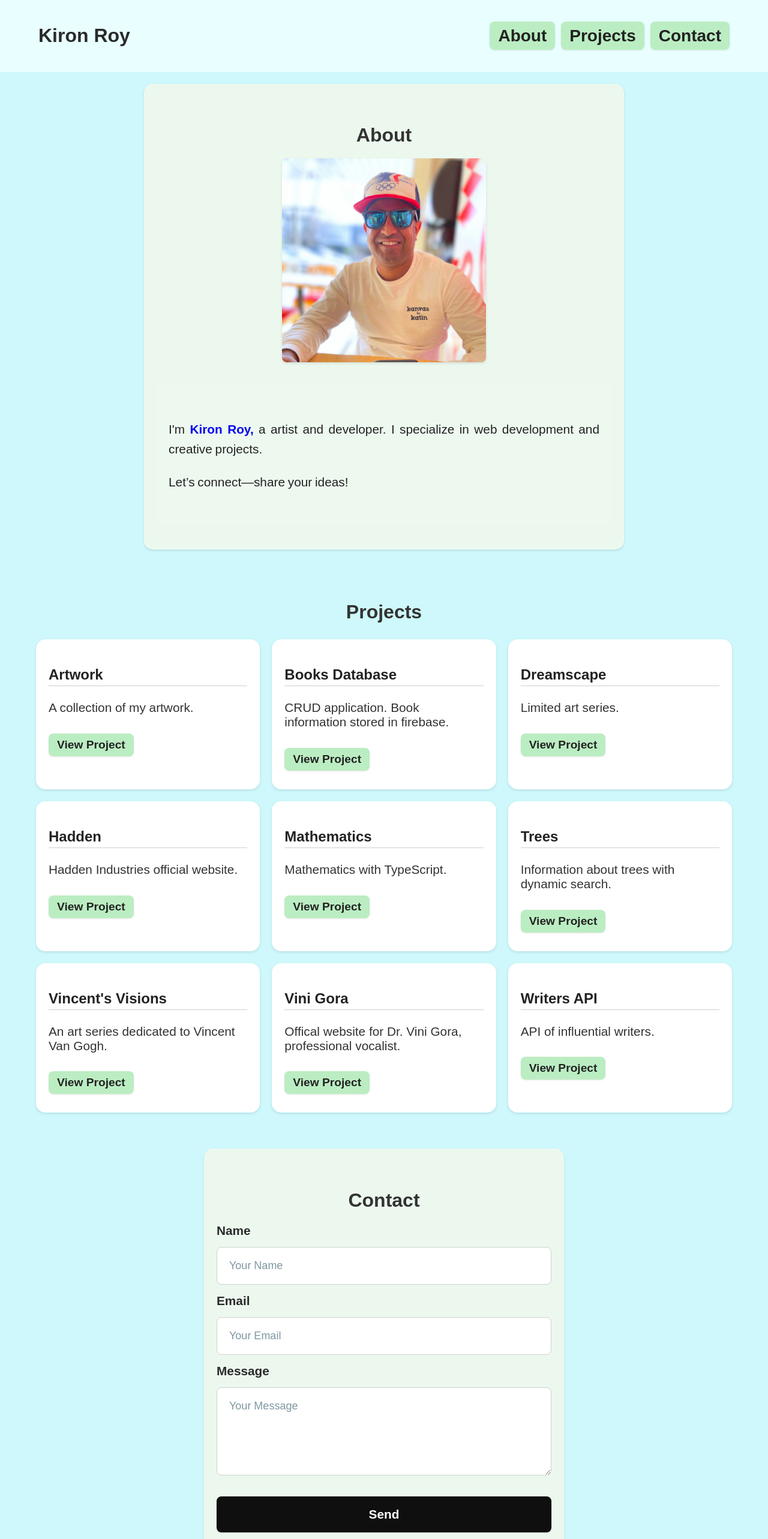
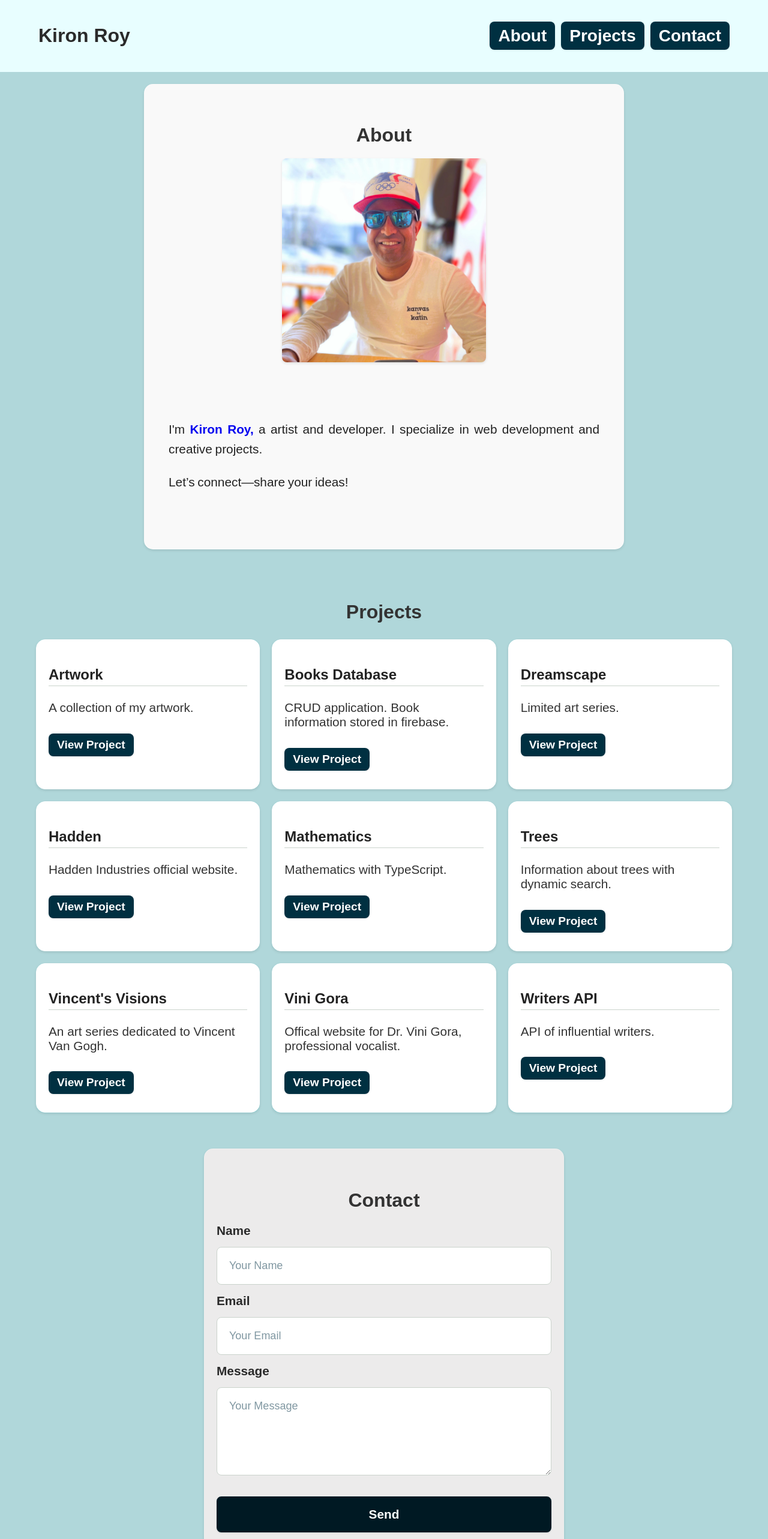
Before and after one commit to kironroy/kironroy-react, a React (Create React App) app: page / in a window 1280 px wide. Shown: the top 2566 px of the page at 60% size. Built offline with nearby package versions, Linux system fonts and the light colour scheme; no server answers; a web font is replaced by a local one.

Commit message:
Consistent colors.
🎨 Colors are consistent with iOS badge.

```diff
--- a/src/App.css
+++ b/src/App.css
@@ -1,5 +1,5 @@
 .App {
-  background: #cef8fb;
+  background: #b0d7da;
   color: #333;
   display: flex;
   flex-direction: column;
--- a/src/components/About.css
+++ b/src/components/About.css
@@ -9,7 +9,7 @@
   margin: 20px auto 0 auto;
   padding: 40px 20px;
   text-align: center;
-  background: #ecf8ee;
+  background: #f9f9f9;
   backdrop-filter: blur(14px) saturate(180%);
   -webkit-backdrop-filter: blur(14px) saturate(180%);
   border-radius: 15px;
--- a/src/components/Contact.css
+++ b/src/components/Contact.css
@@ -9,7 +9,7 @@
   margin: 20px auto 0 auto;
   padding: 40px 20px;
   text-align: center;
-  background: #ecf8ee;
+  background: #ecebeb;
   backdrop-filter: blur(14px) saturate(180%);
   -webkit-backdrop-filter: blur(14px) saturate(180%);
   border-radius: 15px;
@@ -78,11 +78,11 @@ form textarea::placeholder {
 
 /* 🎯 Submit Button */
 .contact button {
-  background: #0f0f0f;
+  background: #001923;
   color: #fff;
   padding: 13px 15px;
   font-size: 1.2em;
-  border: 2px solid #0f0f0f;
+  border: 2px solid #001923;
   border-radius: 8px;
   margin-top: 20px;
   cursor: pointer;
@@ -94,8 +94,8 @@ form textarea::placeholder {
 
 /* 🪄 Hover Animation */
 .contact button:hover {
-  background: #ff9650;
-  border: 2px solid #ff9650;
+  background: #f8482d;
+  border: 2px solid #f8482d;
   color:#222;
 }
 
--- a/src/components/Header.css
+++ b/src/components/Header.css
@@ -27,11 +27,11 @@
 }
 
 .header nav a {
-  color: #222;
   text-decoration: none;
   font-size: 28px;
   font-weight: 600;
-  background: #bbedc2;
+  color: #fff;
+  background: #003041;
   padding: 8px 14px;
   border-radius: 8px;
   backdrop-filter: blur(4px);
@@ -39,8 +39,7 @@
 }
 
 .header nav a:hover {
-  background: #222;
-  color: #bbedc2;
+  background: #f8482d;
 }
 
 h1 {
--- a/src/components/Portfolio.css
+++ b/src/components/Portfolio.css
@@ -112,11 +112,11 @@ p {
   display: inline-block;
   margin-top: 10px;
   margin-bottom: 10px;
-  color: #222;
+  color: #fff;
   text-decoration: none;
   font-weight: 700;
   font-size: 1.2em;
-  background: #bbedc2;
+  background: #003041;
   padding: 8px 14px;
   border-radius: 8px;
   backdrop-filter: blur(4px);
@@ -124,8 +124,7 @@ p {
 }
 
 .project-card a:hover {
-  background: #222;
-  color: #bbedc2;
+  background: #f8482d;
 }
 
 /* 📱 Mobile Tweaks */
```
